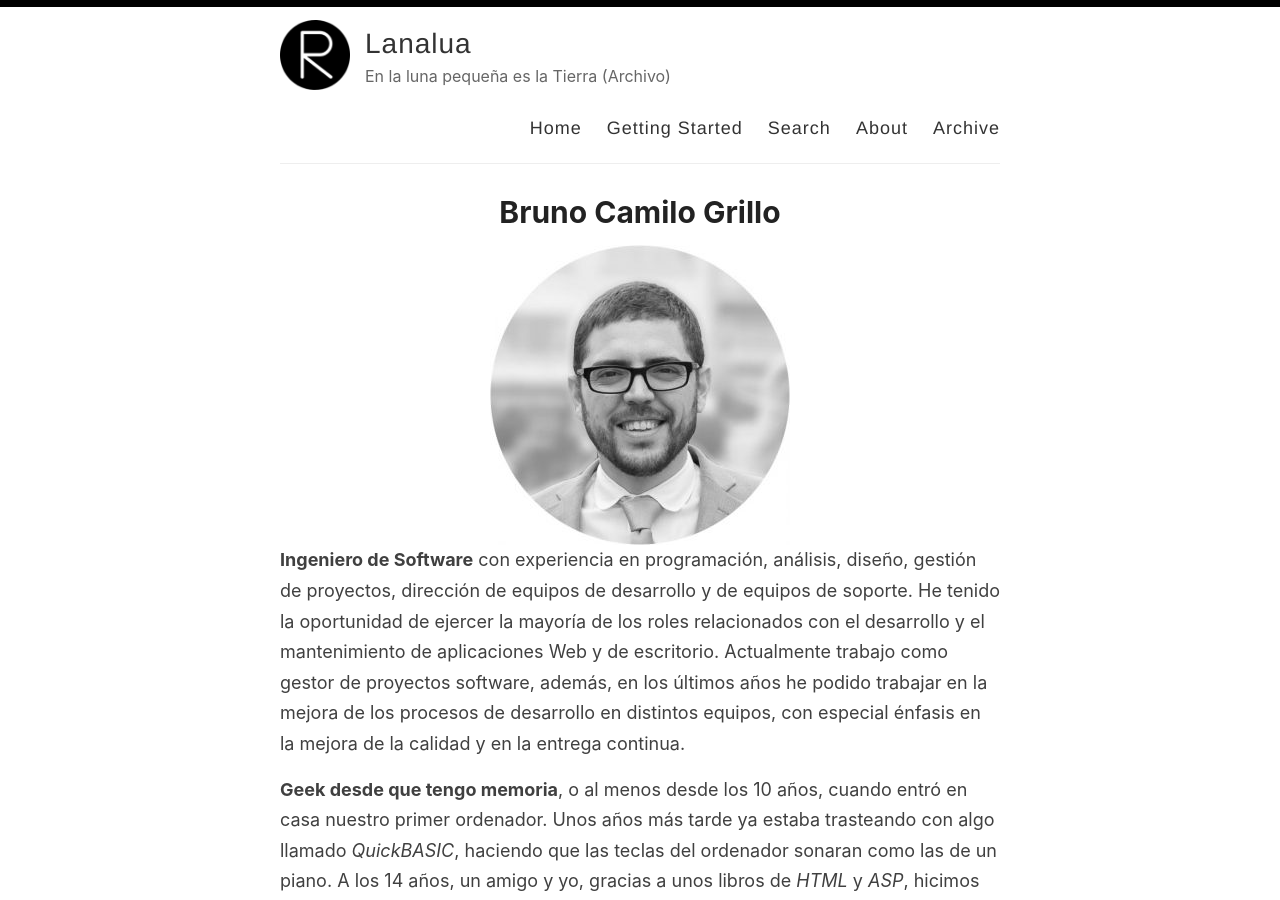
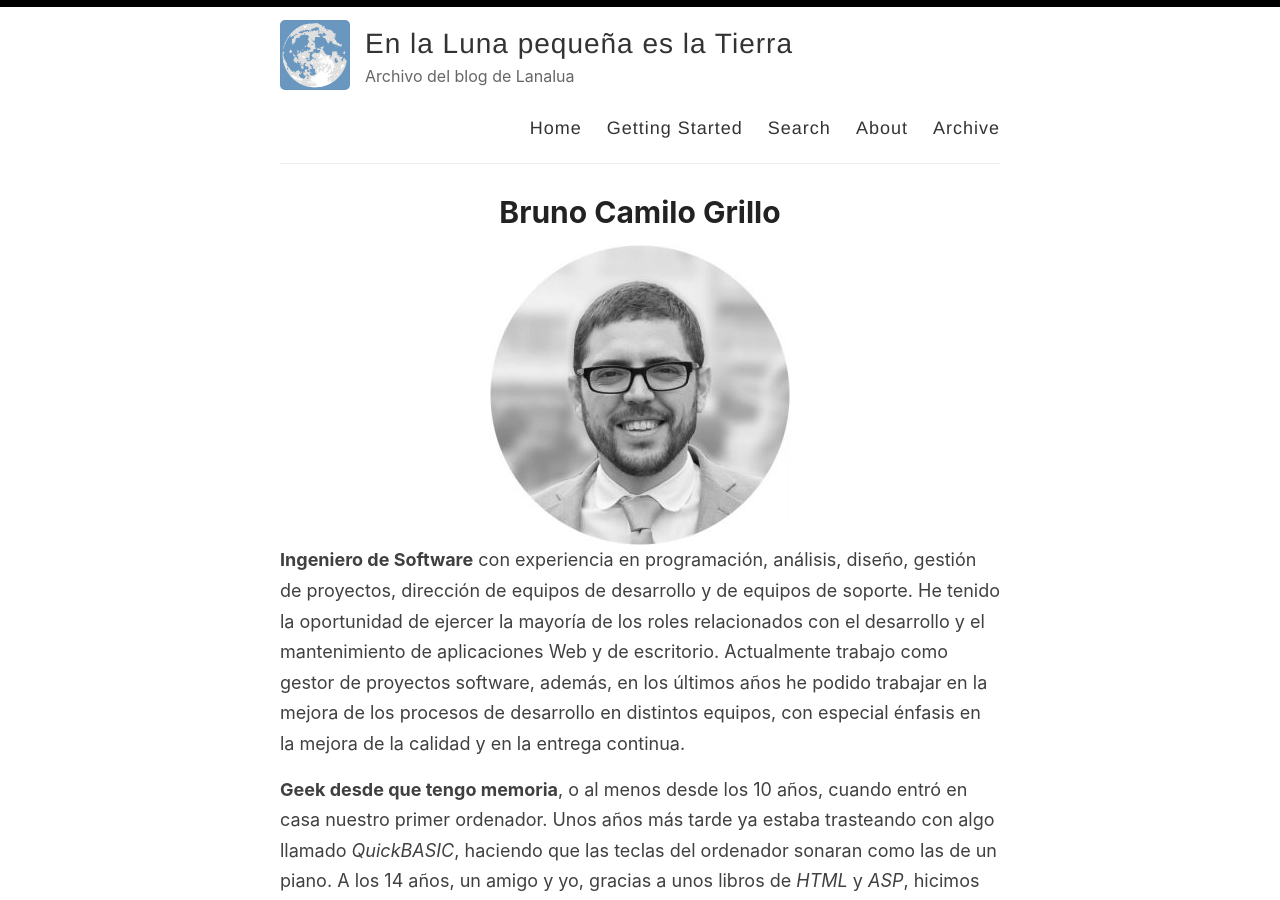
Before and after one commit to lanalua/lanalua.github.io, a Jekyll site: the page built from _pages/bcgrillo.md, in a window 1280 px wide and 900 px high. Built offline with Jekyll 4.4.1, drawn with Linux system fonts in a browser that asks for light colours.

Commit message:
Blog name and logo

```diff
--- a/_config.yml
+++ b/_config.yml
@@ -3,16 +3,16 @@
 #
 
 # Name of your site (displayed in the header)
-name: Lanalua
+name: En la Luna pequeña es la Tierra
 
 # Name of the author
 author: Lanalua
 
 # Short bio or description (displayed in the header)
-description: En la luna pequeña es la Tierra (Archivo)
+description: Archivo del blog de Lanalua
 
 # URL of your avatar or profile pic (you could use your GitHub profile pic)
-avatar: /images/reverie.png
+avatar: /images/logo_lanalua.png
 
 #
 # Flags below are optional
--- a/index.html
+++ b/blog.html
@@ -1,5 +1,6 @@
 ---
 layout: default
+permalink: /blog
 ---
 
 <div class="posts">
```
Also changed, not shown: images/logo_lanalua.png (added), images/logo_lanalua_bw.png (added).
